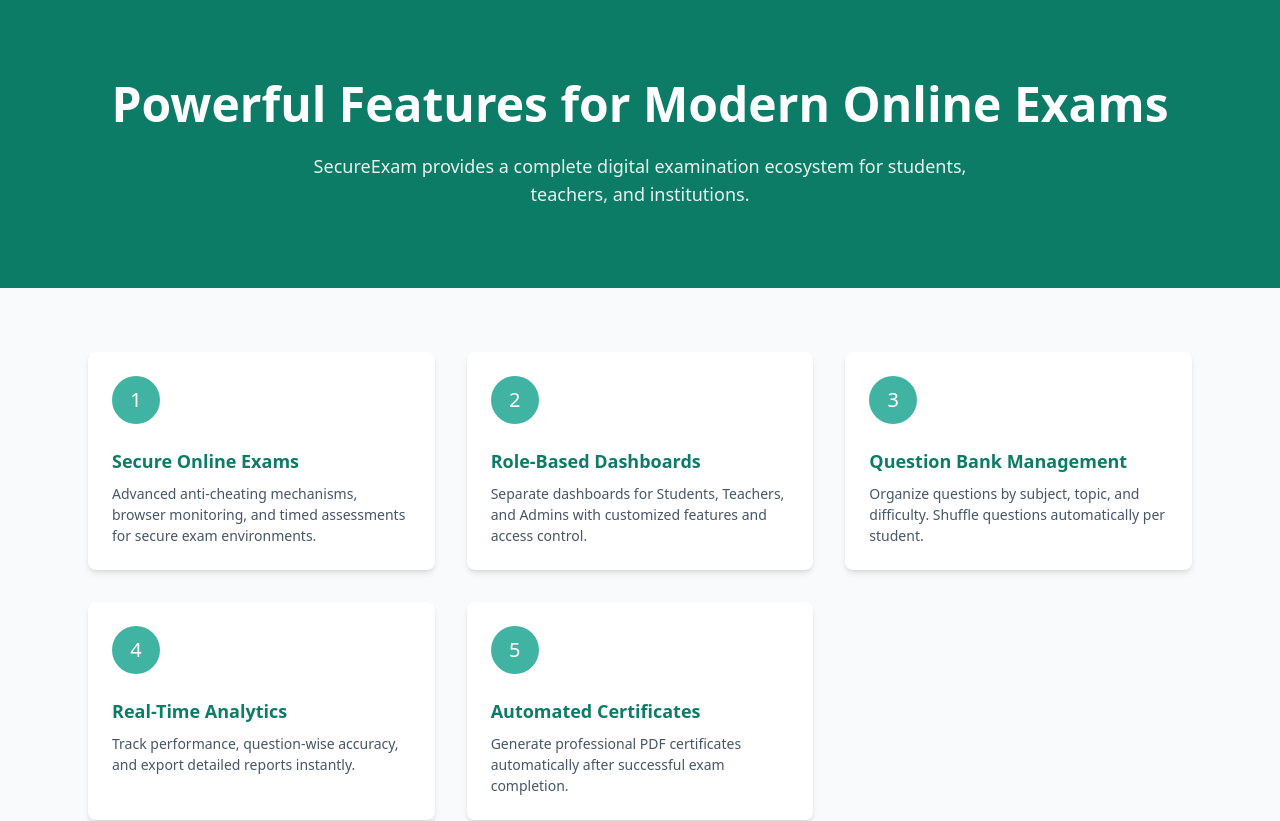
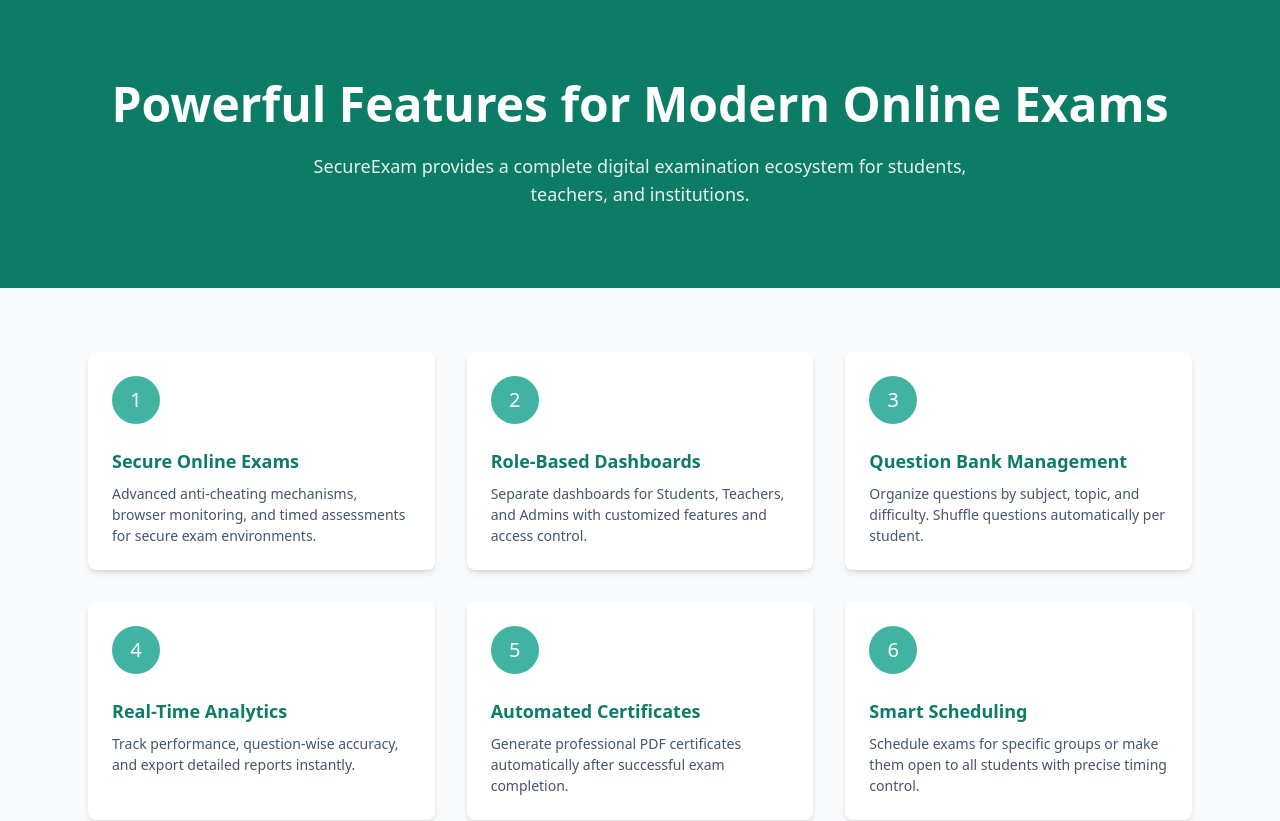
Before and after one commit to abir-11/online-secure-exam, a Next.js app: page /features in a window 1280 px wide. Shown: the top 821 px of the page. Built offline with nearby package versions, Linux system fonts and the light colour scheme.

Commit message:
modified

```diff
--- a/src/app/(commonlayout)/features/page.jsx
+++ b/src/app/(commonlayout)/features/page.jsx
@@ -26,6 +26,11 @@
       title: "Automated Certificates",
       description:
         "Generate professional PDF certificates automatically after successful exam completion.",
+    },
+    {
+      title: "Smart Scheduling",
+      description:
+        "Schedule exams for specific groups or make them open to all students with precise timing control.",
     },
   ];
 
```
